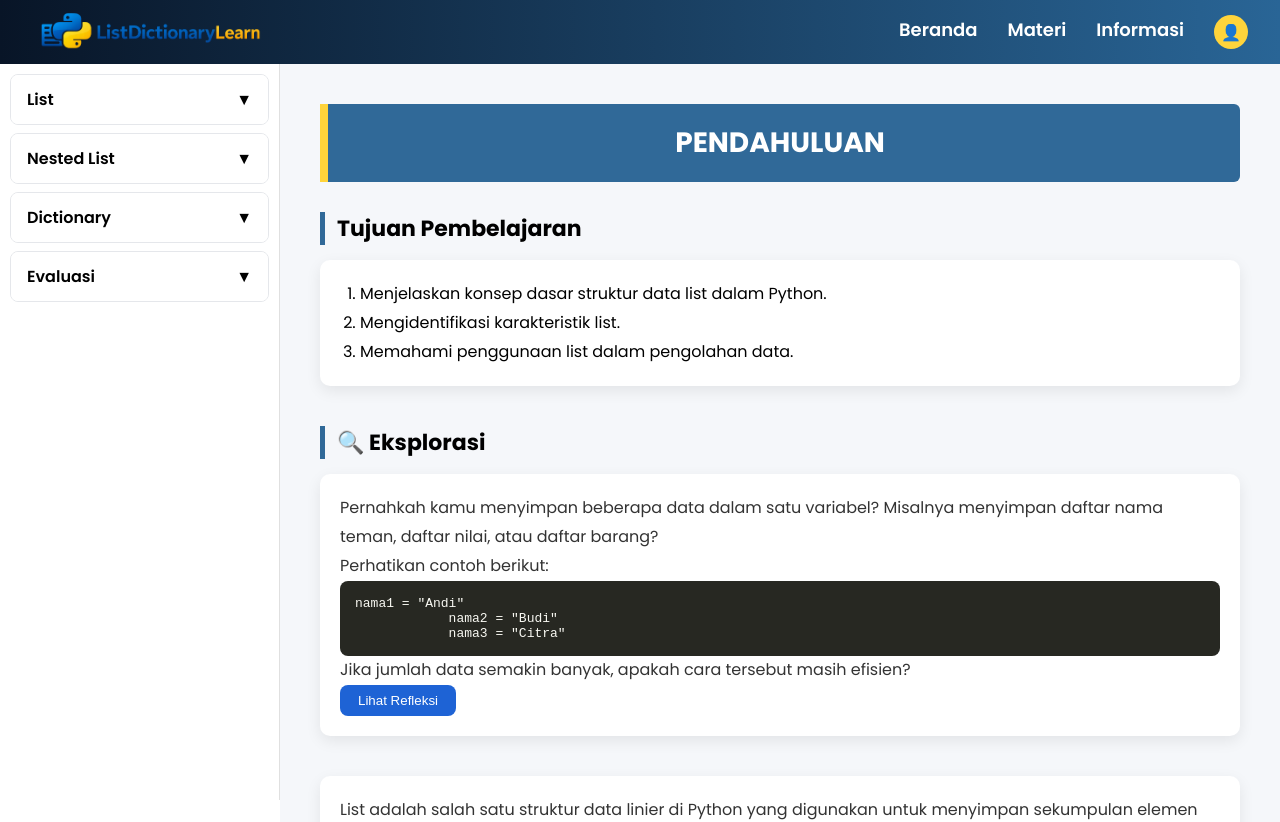
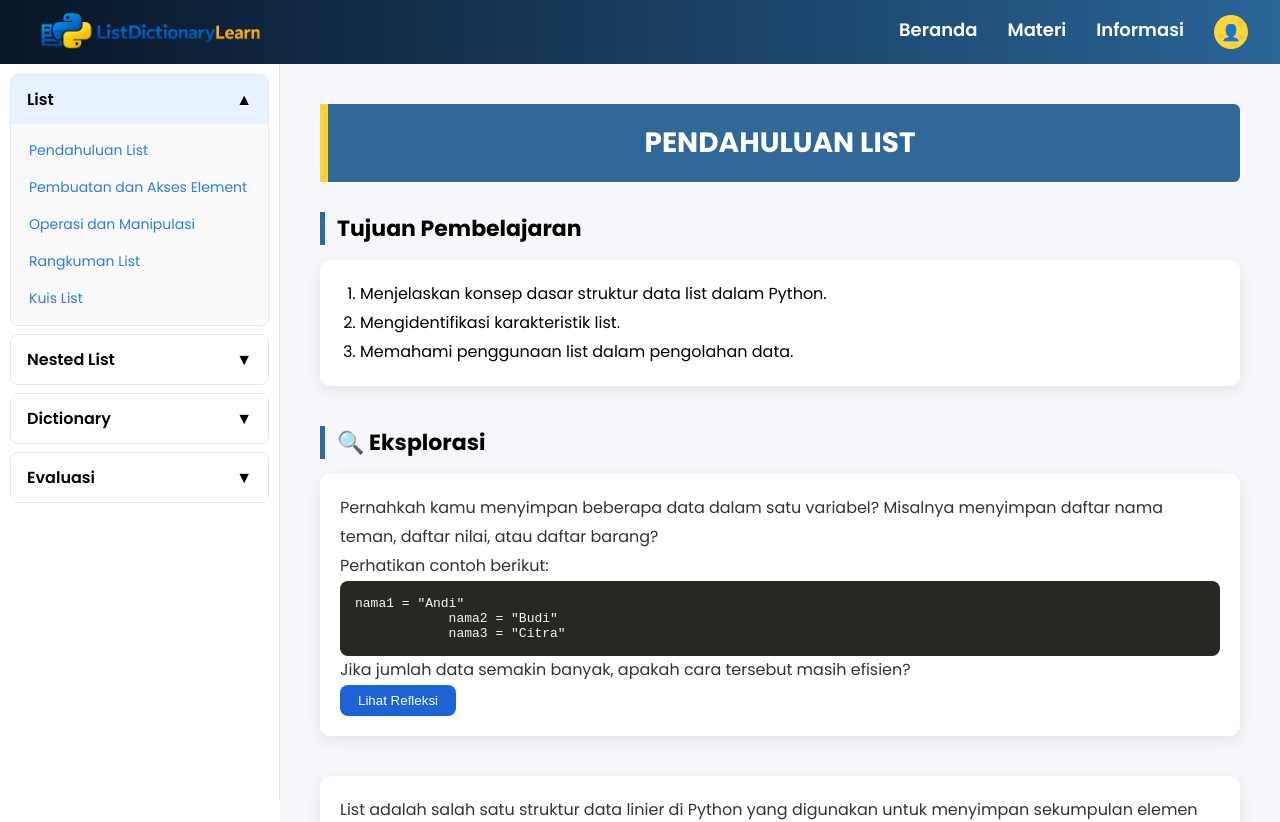
Before and after one commit to Halooci/Lidict, a React (Vite) app: page /List/PendahuluanList in a window 1280 px wide. Shown: the top 822 px of the page. Built offline with nearby package versions, Linux system fonts and the light colour scheme.

Commit message:
PERBARUI LAGI

```diff
--- a/src/pages/komponen/SidebarMateri.jsx
+++ b/src/pages/komponen/SidebarMateri.jsx
@@ -5,8 +5,8 @@ export default function SidebarMateri() {
 
   // Tentukan accordion aktif berdasarkan URL
   const getDefaultAccordion = () => {
-    if (currentPath === "/List") return "list";
-    // if (currentPath.startsWith("/List")) return "list";
+    // if (currentPath === "/List") return "list";
+    if (currentPath.startsWith("/List")) return "list";
     if (currentPath.startsWith("/NestedList")) return "NestedList";
     if (currentPath.startsWith("/Dictionary")) return "dictionary";
     if (currentPath.startsWith("/Evaluasi")) return "evaluasi";
@@ -37,8 +37,8 @@ export default function SidebarMateri() {
         <SubItem label="Pendahuluan List" to="/List/PendahuluanList" />
         <SubItem label="Pembuatan dan Akses Element" to="/List/PembuatanAksesElement"/>
         <SubItem label="Operasi dan Manipulasi" to="/List/OperasiDanManipulasi" />
-        <SubItem label="Rangkuman List" to="/List/Rangkuman" />
-        <SubItem label="Kuis List" to="/List/Kuis1" />
+        <SubItem label="Rangkuman List" to="/List/RangkumanList" />
+        <SubItem label="Kuis List" to="/List/KuisList" />
       </Accordion>
 
       <Accordion
@@ -60,11 +60,11 @@ export default function SidebarMateri() {
         activeAccordion={activeAccordion}
         setActiveAccordion={setActiveAccordion}
       >
-        <SubItem label="Konsep Dasar Dictionary" to="/Dictionary/KonsepDasarDictionary" />
+        <SubItem label="Pendahuluan Dictionary" to="/Dictionary/PendahuluanDictionary" />
         <SubItem label="Pembuatan dan Akses Dictionary" to="/Dictionary/PembuatanAksesElementDictionary" />
-        <SubItem label="Operasi Dasar Dictionary" to="/Dictionary/OperasiDasarDictionary" />
+        <SubItem label="Manipulasi Dictionary" to="/Dictionary/ManipulasiDictionary" />
         <SubItem label="Rangkuman Dictionary" to="/Dictionary/RangkumanDictionary" />
-        <SubItem label="Kuis Dictionary" to="/Dictionary/Kuis2" />
+        <SubItem label="Kuis Dictionary" to="/Dictionary/KuisDictionary" />
       </Accordion>
 
       <Accordion
--- a/src/pages/materi/dictionary/KonsepDasarDictionary.jsx
+++ b/src/pages/materi/List/KuisList.jsx
@@ -1,7 +1,7 @@
 import Navbar from "../../komponen/Navbar";
 import SidebarMateri from "../../komponen/SidebarMateri";
 
-export default function KonsepDasarDictionary() {
+export default function KuisList() {
   return (
     <>
       {/* NAVBAR */}
@@ -15,7 +15,7 @@ export default function KonsepDasarDictionary() {
         {/* HEADER MATERI */}
         <div style={styles.header}>
           <div style={styles.headerAccent}></div>
-          <h1 style={styles.headerTitle}>KONSEP DASAR DICTIONARY</h1>
+          <h1 style={styles.headerTitle}>KUIS LIST</h1>
         </div>
 
 
--- a/src/pages/materi/List/PendahuluanList.jsx
+++ b/src/pages/materi/List/PendahuluanList.jsx
@@ -97,7 +97,7 @@ const [showEksplorasiJawaban, setShowEksplorasiJawaban] = useState(false);
             {/* ================= HEADER ================= */}
             <div style={styles.header}>
               <div style={styles.headerAccent}></div>
-              <h1 style={styles.headerTitle}> PENDAHULUAN </h1>
+              <h1 style={styles.headerTitle}> PENDAHULUAN LIST </h1>
             </div>
 
             {/* ================= TUJUAN ================= */}
--- a/src/pages/materi/List/Rangkuman.jsx
+++ b/src/pages/materi/List/RangkumanList.jsx
@@ -1,7 +1,8 @@
 import Navbar from "../../komponen/Navbar";
 import SidebarMateri from "../../komponen/SidebarMateri";
 
-export default function Rangkuman() {
+
+export default function RangkumanList() {
   return (
     <>
       {/* NAVBAR */}
--- a/src/pages/materi/dictionary/OperasiDasarDictionary.jsx
+++ b/src/pages/materi/dictionary/KuisDictionary.jsx
@@ -1,7 +1,7 @@
 import Navbar from "../../komponen/Navbar";
 import SidebarMateri from "../../komponen/SidebarMateri";
 
-export default function OperasiDasarDictionary() {
+export default function KuisDictionary() {
   return (
     <>
       {/* NAVBAR */}
@@ -15,7 +15,7 @@ export default function OperasiDasarDictionary() {
         {/* HEADER MATERI */}
         <div style={styles.header}>
           <div style={styles.headerAccent}></div>
-          <h1 style={styles.headerTitle}>OPERASI DASAR DICTIONARY</h1>
+          <h1 style={styles.headerTitle}>KUIS DICTIONARY</h1>
         </div>
 
 
--- a/src/pages/materi/dictionary/Kuis2.jsx
+++ b/src/pages/materi/dictionary/ManipulasiDictionary.jsx
@@ -1,7 +1,7 @@
 import Navbar from "../../komponen/Navbar";
 import SidebarMateri from "../../komponen/SidebarMateri";
 
-export default function Kuis2() {
+export default function ManipulasiDictionary() {
   return (
     <>
       {/* NAVBAR */}
@@ -15,7 +15,7 @@ export default function Kuis2() {
         {/* HEADER MATERI */}
         <div style={styles.header}>
           <div style={styles.headerAccent}></div>
-          <h1 style={styles.headerTitle}>KUIS DICTIONARY</h1>
+          <h1 style={styles.headerTitle}>OPERASI DASAR DICTIONARY</h1>
         </div>
 
 
--- a/src/pages/materi/List/Kuis1.jsx
+++ b/src/pages/materi/dictionary/PendahuluanDictionary.jsx
@@ -1,7 +1,7 @@
 import Navbar from "../../komponen/Navbar";
 import SidebarMateri from "../../komponen/SidebarMateri";
 
-export default function Kuis1() {
+export default function PendahuluanDictionary() {
   return (
     <>
       {/* NAVBAR */}
@@ -15,7 +15,7 @@ export default function Kuis1() {
         {/* HEADER MATERI */}
         <div style={styles.header}>
           <div style={styles.headerAccent}></div>
-          <h1 style={styles.headerTitle}>KUIS LIST</h1>
+          <h1 style={styles.headerTitle}>KONSEP DASAR DICTIONARY</h1>
         </div>
 
 
```
Also changed, not shown: src/App.jsx (+5 -5 lines).
